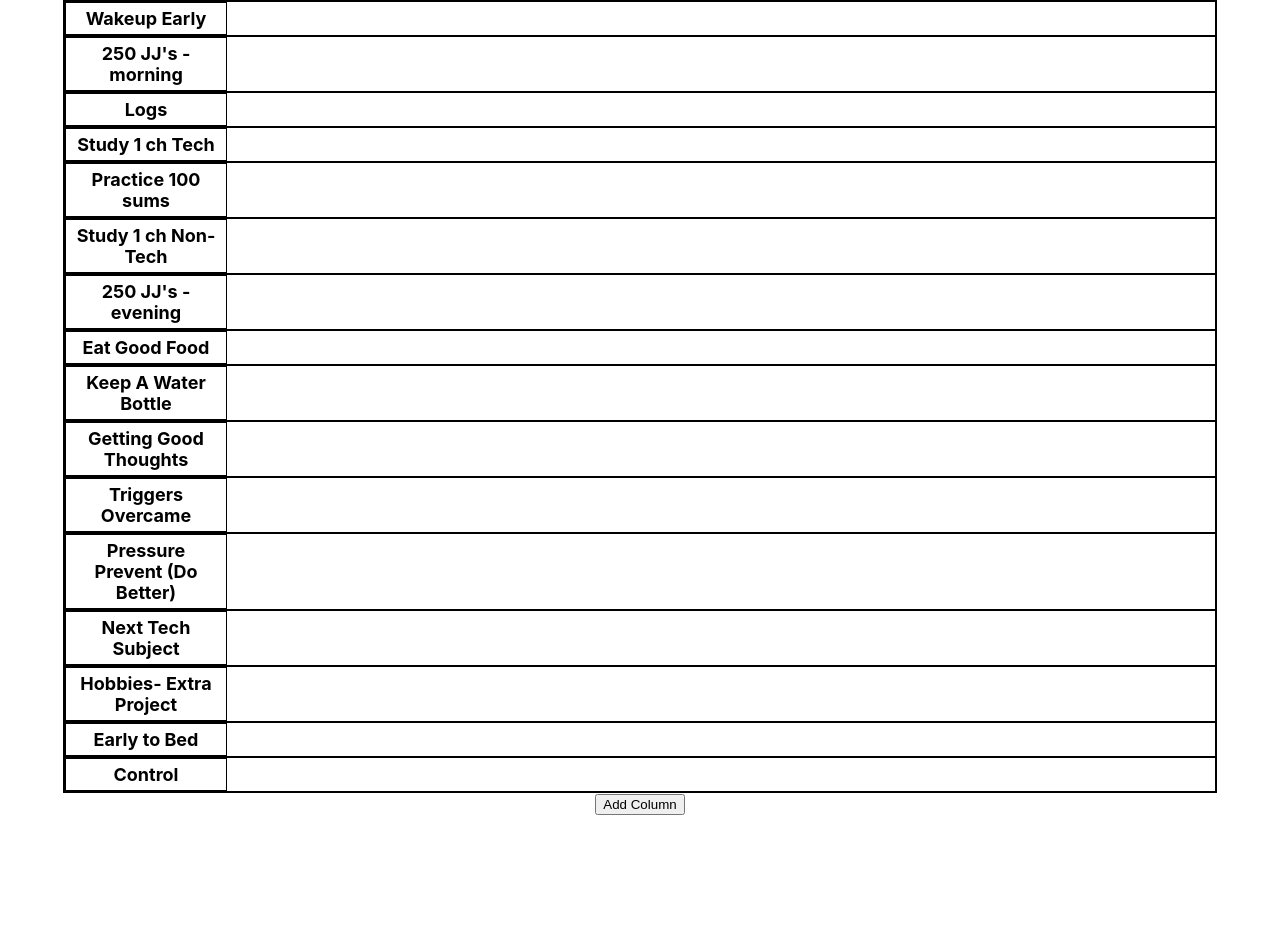
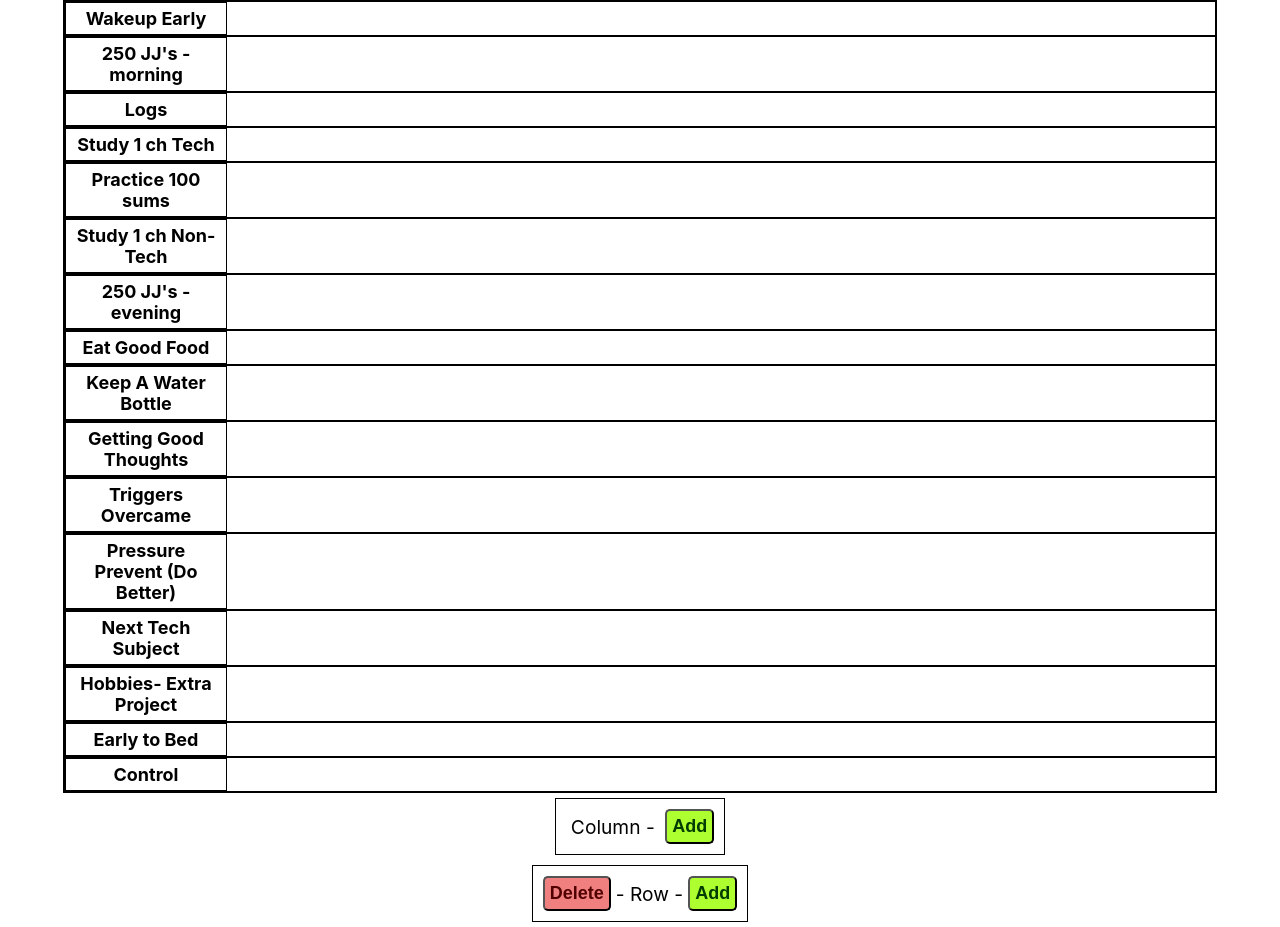
Before and after one commit to MayurChawlaa/TimeTable-Chart, a React (Create React App) app: page / in a window 1280 px wide. Before the commit the page ends 815 px from the top, so only its background shows below. Built offline with nearby package versions, Linux system fonts and the light colour scheme.

Commit message:
row and column functions added

```diff
--- a/src/Table.js
+++ b/src/Table.js
@@ -21,10 +21,78 @@ function Table(){
             document.getElementsByClassName("row")[i].appendChild(clone);
         }
     }
+    const addRow = () => {
+        //count number of columns already there
+        let childCount = document.getElementById("row").childElementCount;
+        console.log("children count : " + childCount);
+        //creating RowDiv
+        let rowDiv = document.createElement("div");
+        rowDiv.className = "row";
+        //creating heading column
+        let headingDiv = document.createElement("div");
+        headingDiv.className = "column col-heading";
+        headingDiv.setAttribute("contentEditable","true");
+        headingDiv.innerHTML = "Heading";
+
+        //adding headingdiv to the row
+        rowDiv.appendChild(headingDiv);
+
+        //creating div containing checkbox
+        let columnDiv = document.createElement("div");
+        columnDiv.className="column";
+        //creating checkbox
+        let created_checkbox = document.createElement("input");
+        created_checkbox.setAttribute("type", "checkbox");
+        //adding checkbox to the column div
+        columnDiv.appendChild(created_checkbox);
+        let created_element = columnDiv;
+        //adding created checkbox div to the row
+        for(let i=0;i<(childCount-1);i++)
+        {
+            let clone = created_element.cloneNode(true);
+            rowDiv.appendChild(clone);
+        }
+
+        document.getElementById("table").appendChild(rowDiv);
+        // headingColumn.appendChild(headingDiv);
+        // //now creating checkbox columns
+        // //creating td
+        // let created_td = document.createElement("td");
+        // //creating div inside td
+        // let divoftd = document.createElement("div");
+        // divoftd.className = "column";
+        // //creating checkbox
+        // let created_checkbox = document.createElement("input")
+        // created_checkbox.setAttribute("type", "checkbox");
+        // //adding checkbox to div
+        // divoftd.appendChild(created_checkbox);
+        // //appending divoftd to td
+        // created_td.appendChild(divoftd);
+        // //final created element ready
+        // let created_element = created_td;
+
+        // //adding created headingcolumn to created row
+        // rowDiv.appendChild(headingColumn);
+        // //adding all tds inside rowDiv and rowDiv to the (tr)row
+        // for(let i=0;i<(childCount-1);i++)
+        // {
+        //     let clone = created_element.cloneNode(true);
+        //     rowDiv.appendChild(clone);
+        // }
+        // newRow.appendChild(rowDiv);
+
+        // //adding the row to table
+        // document.getElementById("table").appendChild(newRow);
+    }
+    const deleteRow = () => {
+        console.log("delete Row");
+        let table = document.getElementById("table");
+        table.removeChild(table.lastElementChild);
+    }
     return(
         <div className="babu-container">
-            <div className="table">
-                <div className="row">
+            <div id="table" className="table">
+                <div id="row" className="row">
                     <div contentEditable="true" className="column col-heading">Wakeup Early</div>
                 </div>
                 <div className="row"><div contentEditable="true" className="column col-heading">250 JJ's - morning</div></div>
@@ -43,8 +111,14 @@ function Table(){
                 <div className="row"><div contentEditable="true" className="column col-heading">Early to Bed</div></div>
                 <div className="row"><div contentEditable="true" className="column col-heading">Control</div></div>
             </div>
-            <div>
-                <button onClick={AddColumn}>Add Column</button>
+            <div className="button-div has-items">
+            <div className="which-button-text">Column -&nbsp;</div>
+                <button className="big-button add-button" onClick={AddColumn}>Add</button>
+            </div>
+            <div className="button-div has-items">
+                <button className="big-button delete-button" onClick={deleteRow}>Delete</button>
+                <div className="which-button-text">- Row -</div>
+                <button className="big-button add-button" onClick={addRow}>Add</button>
             </div>
         </div>
     )
--- a/src/index.css
+++ b/src/index.css
@@ -48,6 +48,42 @@ code {
   font-weight: bold;
   width: 150px;
 }
+.button-div {
+  display: flex;
+  justify-content: center;
+  align-items: center;
+  margin : 5px;
+}
+.has-items {
+  padding : 10px;
+  border: 1px solid black;
+}
+.big-button {
+  font-size: large;
+  padding: 5px;
+  font-weight: bold;
+  border-radius: 5px;
+}
+.add-button {
+  color: rgb(1, 61, 1);
+  background-color: greenyellow;
+}
+.add-button:hover {
+  color: white;
+  background-color: green;
+}
+.delete-button {
+  color:rgb(82, 1, 1);
+  background-color: lightcoral;
+}
+.delete-button:hover {
+  color:white;
+  background-color: red;
+}
+.which-button-text {
+  font-size: larger;
+  padding: 5px;
+}
 /* .App {
   display: flex;
   flex-direction: column;
```
